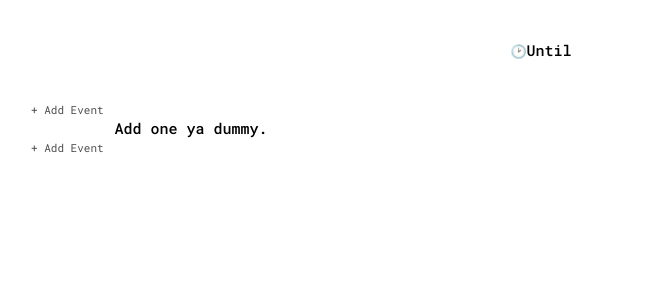
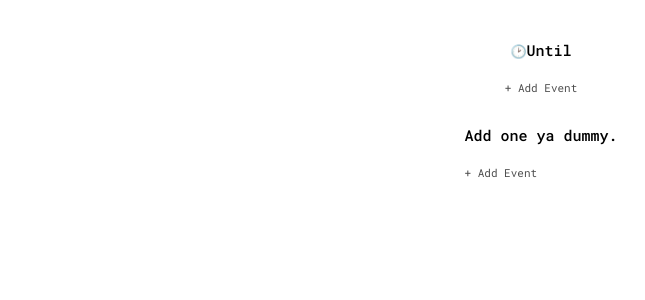
Before and after one commit to dannymcclain/until, a React (Create React App) app: page / in a window 1280 px wide. Shown: the top 300 px of the page, without its empty margins (99-744 px from the left). Built offline with nearby package versions, Linux system fonts and the light colour scheme.

Commit message:
getting more sane

```diff
--- a/src/App.css
+++ b/src/App.css
@@ -20,7 +20,12 @@ body {
 }
 
 header {
-  padding: 40px 0;
+  padding: 40px 0 30px;
+  display: flex;
+  flex-direction: column;
+  flex-wrap: nowrap;
+  justify-content: flex-start;
+  align-items: center;
 }
 
 h1 {
@@ -36,20 +41,16 @@ h1 .emoji {
 
 .container {
   width: 90%;
-  max-width: 1020px;
+  max-width: 320px;
   margin: 0 auto;
 }
 
 .event-list {
   list-style: none;
-
-  display: grid;
-  grid-template-columns: repeat(auto-fill, minmax(320px, 1fr));
-  grid-gap: 30px;
-
-  /* display: flex;
+  display: flex;
   flex-direction: column;
   flex-wrap: nowrap;
   justify-content: flex-start;
-  align-items: center; */
+  align-items: center;
+  padding-bottom: 40px;
 }
--- a/src/App.js
+++ b/src/App.js
@@ -125,11 +125,11 @@ class App extends Component {
               <Emoji symbol="🕑" />
               Until
             </h1>
+            <AddCard
+              handleClick={this.toggleEditing}
+              isActive={this.state.showForm}
+            />
           </header>
-          <AddCard
-            handleClick={this.toggleEditing}
-            isActive={this.state.showForm}
-          />
           {Object.keys(this.state.myDates).length > 0 ? (
             <ul className="event-list">
               {Object.values(this.state.myDates)
--- a/src/components/addCard/styles.css
+++ b/src/components/addCard/styles.css
@@ -8,6 +8,7 @@
   color: #4d4d4d;
   font-family: 'Roboto Mono', 'SFMono-Regular', Consolas, 'Liberation Mono',
     Menlo, Courier, monospace;
+  margin-top: 20px;
 }
 
 .add-card:hover {
--- a/src/components/eventItem/styles.css
+++ b/src/components/eventItem/styles.css
@@ -5,8 +5,8 @@ p {
 .event-item {
   background: #ffffff;
   margin-bottom: 30px;
-  /* width: 100%;
-  max-width: 320px; */
+  width: 100%;
+  max-width: 320px;
   box-sizing: border-box;
 }
 
--- a/src/components/modal/styles.css
+++ b/src/components/modal/styles.css
@@ -5,7 +5,7 @@
   position: fixed;
   width: 100vw;
   height: 100vh;
-  background: rgba(0, 0, 0, 0.2);
+  background: rgba(255, 255, 255, 0.9);
   z-index: 11;
   pointer-events: none;
   opacity: 0;
@@ -30,7 +30,7 @@
 
 .modal-wrapper {
   background: #ffffff;
-  box-shadow: 0 8px 20px 0 rgba(0, 0, 0, 0.2);
+  border: 1px solid #e6e6e6;
   /* padding: 40px; */
   /* border-radius: 9px; */
   position: relative;
```
